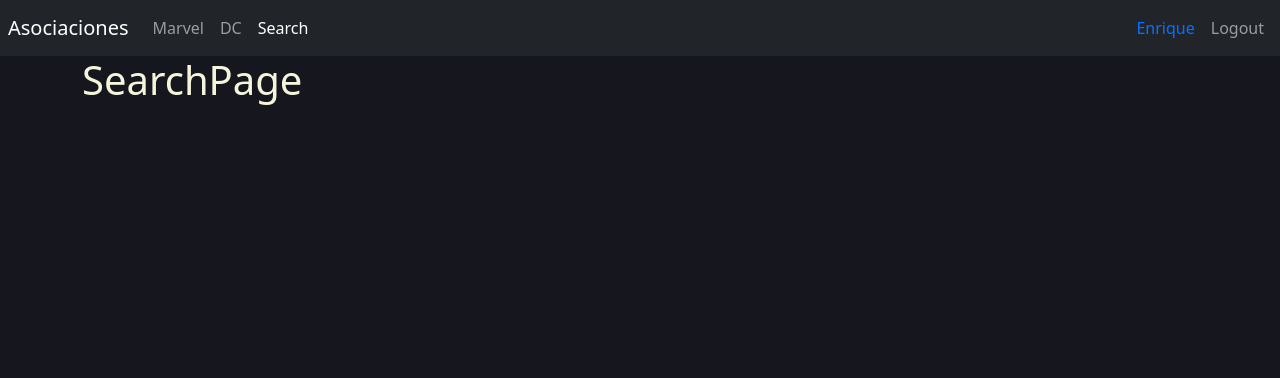
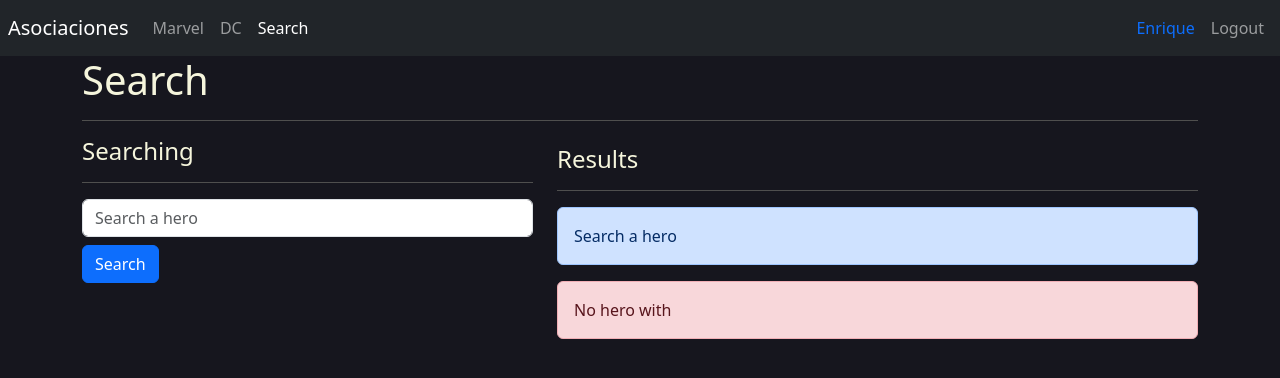
Before and after one commit to DARKSPACE98/React-Proy-S14, a React (Vite) app: page /search in a window 1280 px wide. Shown: the top 378 px of the page. Built offline with nearby package versions, Linux system fonts and the light colour scheme.

Commit message:
Se agregaron nuevas clases tales como getHeroesByName y el Hook de useForm y se completo la clase de SearchPage y se añaden animaciones Avance 6

```diff
--- a/index.html
+++ b/index.html
@@ -6,6 +6,10 @@
     <meta name="viewport" content="width=device-width, initial-scale=1.0" />
     <title>Vite + React</title>
     <link href="https://cdn.jsdelivr.net/npm/bootstrap@5.3.0-alpha2/dist/css/bootstrap.min.css" rel="stylesheet" integrity="sha384-aFq/bzH65dt+w6FI2ooMVUpc+21e0SRygnTpmBvdBgSdnuTN7QbdgL+OapgHtvPp" crossorigin="anonymous">
+    <link
+    rel="stylesheet"
+    href="https://cdnjs.cloudflare.com/ajax/libs/animate.css/4.1.1/animate.min.css"
+    />
   </head>
   <body>
     <div id="root"></div>
--- a/package.json
+++ b/package.json
@@ -11,6 +11,7 @@
   "dependencies": {
     "localforage": "^1.10.0",
     "match-sorter": "^6.3.1",
+    "query-string": "^8.1.0",
     "react": "^18.2.0",
     "react-dom": "^18.2.0",
     "react-router-dom": "^6.10.0",
--- a/src/heroes/components/HeroCard.jsx
+++ b/src/heroes/components/HeroCard.jsx
@@ -14,7 +14,7 @@ export const HeroCard = ({
     //const charactersByHero =  (<p>{ characters }</p>);
 
   return (
-    <div className="col">
+    <div className="col animate__animated animate__fadeIn">
         <div className="card">
             <div className="row no-gutters">
                 <div className="col-4">
--- /dev/null
+++ b/src/heroes/helpers/getHeroesByName.js
@@ -0,0 +1,13 @@
+import { heroes } from "../data/Heroes";
+
+export const getHeroesByName = (name = '') => {
+
+    name = name.toLowerCase().trim();
+
+    if ( name.length === 0 ) return[];
+
+    return heroes.filter(
+        hero => hero.superhero.toLowerCase().includes( name )
+    )
+
+}
--- a/src/heroes/helpers/index.js
+++ b/src/heroes/helpers/index.js
@@ -1,2 +1,3 @@
 export * from './getHeroesByPublisher';
 export * from './getHeroById';
+export * from './getHeroesByName';
--- a/src/heroes/pages/HeroPage.jsx
+++ b/src/heroes/pages/HeroPage.jsx
@@ -28,10 +28,10 @@ export const HeroPage = () => {
       <img
       src={`/assets/heroes/${ id }.jpg`}
       alt={ hero.superhero }
-      className="img-thumbnail"
+      className="img-thumbnail animate__animated animate__backInDown"
       />
     </div>
-    <div className="col-8">
+    <div className="col-8 animate__animated animate__fadeIn">
       <h3>{hero.superhero}</h3>
       <ul className="list-group list-group-flush">
         <li className="list-group-item"><b>Alter ego: </b>{hero.alter_ego}</li>
--- a/src/heroes/pages/SearchPage.jsx
+++ b/src/heroes/pages/SearchPage.jsx
@@ -1,6 +1,80 @@
+import { useLocation, useNavigate } from "react-router-dom"
+import queryString from 'query-string';
+import { useForm } from "../../hooks/useForm"
+import { HeroCard } from "../components/HeroCard"
+import { getHeroesByName } from "../helpers";
+
 
 export const SearchPage = () => {
+
+  const navigate = useNavigate();
+  const location = useLocation();
+
+  const { q = '' } = queryString.parse( location.search )
+
+  const heroes = getHeroesByName(q);
+
+  const { searchText, onInputChange } = useForm({
+    searchText: ""
+  })
+
+  const onSearchSubmit = (event) => {
+    event.preventDefault();
+    if( searchText.trim().length <= 1)return;
+
+    navigate(`?q=${ searchText }`);
+
+  }
+
   return (
-    <h1>SearchPage</h1>
+    <>
+    <h1>Search</h1>
+    <hr />
+
+    <div className="row">
+
+        <div className="col-5">
+        <h4>Searching</h4>
+        <hr />
+        <form onSubmit={ onSearchSubmit }>
+          <input
+          type="text"
+          placeholder="Search a hero"
+          className="form-control"
+          name="searchText"
+          autoComplete="off"
+          value={ searchText }
+          onChange={ onInputChange }
+          />
+
+          <button className="btn btn-primary mt-2">
+            Search
+          </button>
+        </form>
+      </div>
+
+      <div className="col-7 mt-2">
+        <h4>Results</h4>
+        <hr />
+
+        <div className="alert alert-primary">
+          Search a hero
+        </div>
+
+        <div className="alert alert-danger">
+         No hero with <b>{ q }</b>
+        </div>
+
+      {
+        heroes.map( hero => (
+          <HeroCard key={hero.id} {...hero}/>
+        ))
+      }
+
+     </div>
+
+   </div>
+
+    </>
   )
 }
--- /dev/null
+++ b/src/hooks/useForm.js
@@ -0,0 +1,37 @@
+import { useState } from "react";
+
+export const useForm = ( initialForm = {}) => {
+
+  const [formState, setFormState] = useState(initialForm)
+
+  /*
+  {
+    username: '',
+    email: '',
+    password: '',
+  }
+    */
+
+const onInputChange = ({target}) =>{
+   const{name, value} = target;
+   setFormState({
+    ...formState,
+    [ name ]: value
+   })
+
+}
+
+const onReset = () =>{
+  setFormState(initialForm);
+ }
+
+
+  return {
+    ...formState,
+    formState,
+    onInputChange,
+    onReset
+
+  }
+
+}
```
Also changed, not shown: 1 other file (tests, documents, lock files or other folders).
